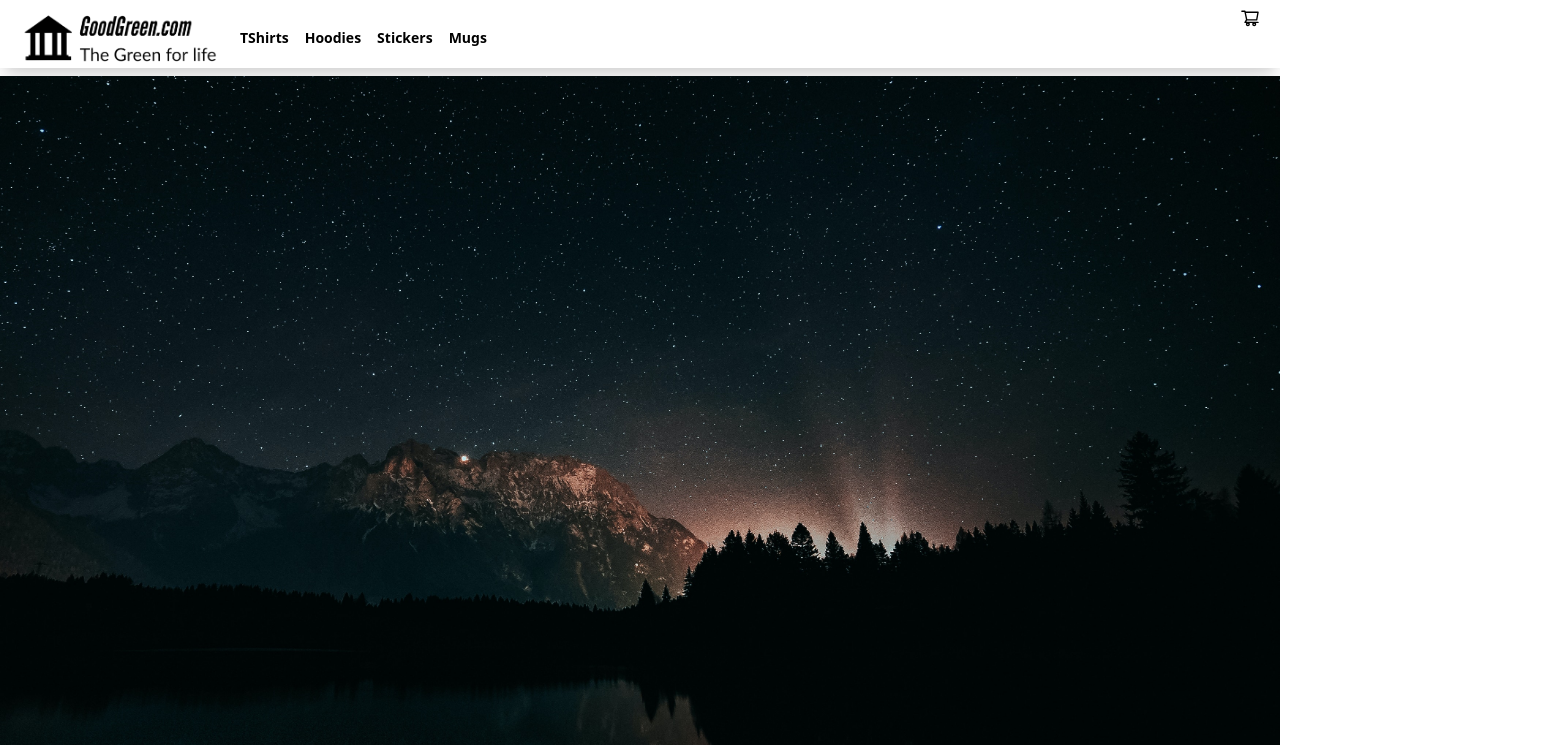
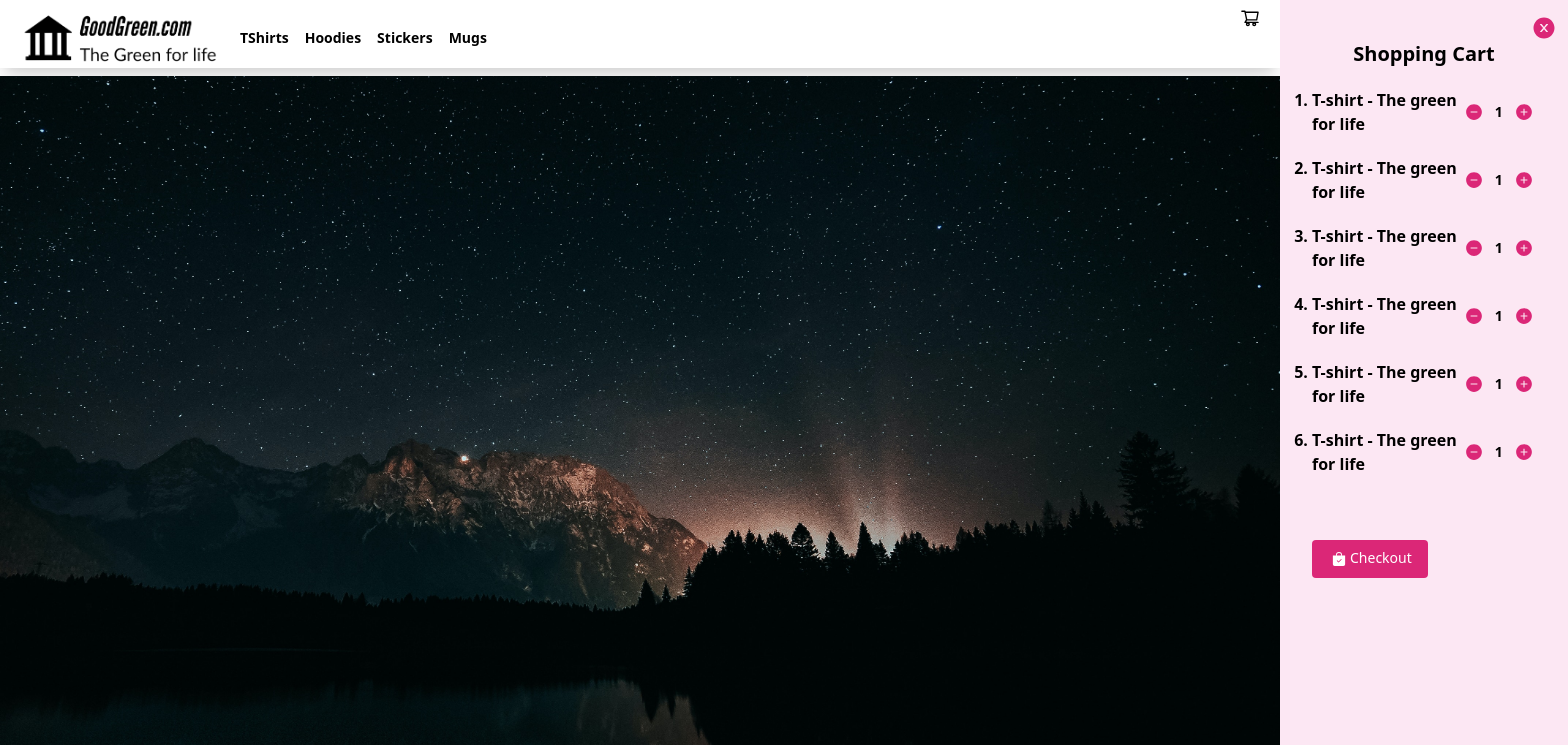
Before and after one commit to Amit-Rohila33/GoodGreen-ECOMMERCE, a Next.js app: page / in a window 1280 px wide. Shown: the top 745 px of the page, 1568 px wide, since content can reach past the window. Built offline with nearby package versions, Linux system fonts and the light colour scheme.

Commit message:
sideCart designing completed

```diff
--- a/components/Navbar.js
+++ b/components/Navbar.js
@@ -1,9 +1,26 @@
-import React from "react";
+import React, { useRef } from "react";
 import Image from "next/image";
 import Link from "next/link";
-import { AiOutlineShoppingCart } from "react-icons/ai";
+import {
+  AiFillCloseCircle,
+  AiOutlineShoppingCart,
+  AiFillPlusCircle,
+  AiFillMinusCircle,
+} from "react-icons/ai";
+
+import { BsFillBagCheckFill } from "react-icons/bs";
 
 const Navbar = () => {
+  const toggleCart = () => {
+    if (ref.current.classList.contains("translate-x-full")) {
+      ref.current.classList.remove("translate-x-full");
+      ref.current.classList.add("translate-x-0");
+    } else if (!ref.current.classList.contains("translate-x-full")) {
+      ref.current.classList.remove("translate-x-0");
+      ref.current.classList.add("translate-x-full");
+    }
+  };
+  const ref = useRef();
   return (
     <div className="flex flex-col md:flex-row md:justify-start justify-center items-center my-2 md:shadow-gray md:shadow-xl">
       <div className="logo mx-5 mb-2 md:mb-0">
@@ -27,8 +44,101 @@
           </Link>
         </ul>
       </div>
-      <div className="cart absolute right-0 top-2 mx-5 text-xl md:2xl">
+      <div
+        onClick={toggleCart}
+        className="cart absolute right-0 top-2 mx-5 text-xl md:2xl cursor-pointer"
+      >
         <AiOutlineShoppingCart />
+      </div>
+      <div
+        ref={ref}
+        className="w-72 h-full sideCart absolute z-10 top-0 right-0 bg-pink-100 py-10 px-8 transition-transform translate-x-full transform"
+      >
+        <h2 className="font-bold text-xl text-center">Shopping Cart</h2>
+        <span
+          onClick={toggleCart}
+          className="absolute top-4 right-3 text-2xl text-pink-600 hover:text-pink-400 cursor-pointer"
+        >
+          <AiFillCloseCircle />
+        </span>
+        <ol className="list-decimal font-semibold">
+          <li>
+            <div className="item flex my-5">
+              <div className="w-2/3 font-semibold">
+                T-shirt - The green for life
+              </div>
+              <div className="w-1/3 flex items-center justify-center font-semibold text-lg">
+                <AiFillMinusCircle className="cursor-pointer text-pink-600 hover:text-pink-400" />{" "}
+                <span className="mx-3 text-sm">1</span>
+                <AiFillPlusCircle className="cursor-pointer text-pink-600 hover:text-pink-400" />
+              </div>
+            </div>
+          </li>
+          <li>
+            <div className="item flex my-5">
+              <div className="w-2/3 font-semibold">
+                T-shirt - The green for life
+              </div>
+              <div className="w-1/3 flex items-center justify-center font-semibold text-lg">
+                <AiFillMinusCircle className="cursor-pointer text-pink-600 hover:text-pink-400" />{" "}
+                <span className="mx-3 text-sm">1</span>
+                <AiFillPlusCircle className="cursor-pointer text-pink-600 hover:text-pink-400" />
+              </div>
+            </div>
+          </li>
+          <li>
+            <div className="item flex my-5">
+              <div className="w-2/3 font-semibold">
+                T-shirt - The green for life
+              </div>
+              <div className="w-1/3 flex items-center justify-center font-semibold text-lg ">
+                <AiFillMinusCircle className="cursor-pointer text-pink-600 hover:text-pink-400" />{" "}
+                <span className="mx-3 text-sm">1</span>
+                <AiFillPlusCircle className="cursor-pointer text-pink-600 hover:text-pink-400" />
+              </div>
+            </div>
+          </li>
+          <li>
+            <div className="item flex my-5">
+              <div className="w-2/3 font-semibold">
+                T-shirt - The green for life
+              </div>
+              <div className="w-1/3 flex items-center justify-center font-semibold text-lg">
+                <AiFillMinusCircle className="cursor-pointer text-pink-600 hover:text-pink-400" />{" "}
+                <span className="mx-3 text-sm">1</span>
+                <AiFillPlusCircle className="cursor-pointer text-pink-600 hover:text-pink-400" />
+              </div>
+            </div>
+          </li>
+          <li>
+            <div className="item flex my-5">
+              <div className="w-2/3 font-semibold">
+                T-shirt - The green for life
+              </div>
+              <div className="w-1/3 flex items-center justify-center font-semibold text-lg">
+                <AiFillMinusCircle className="cursor-pointer text-pink-600 hover:text-pink-400" />{" "}
+                <span className="mx-3 text-sm">1</span>
+                <AiFillPlusCircle className="cursor-pointer text-pink-600 hover:text-pink-400" />
+              </div>
+            </div>
+          </li>
+          <li>
+            <div className="item flex my-5">
+              <div className="w-2/3 font-semibold">
+                T-shirt - The green for life
+              </div>
+              <div className="w-1/3 flex items-center justify-center font-semibold text-lg">
+                <AiFillMinusCircle className="cursor-pointer text-pink-600 hover:text-pink-400" />{" "}
+                <span className="mx-3 text-sm">1</span>
+                <AiFillPlusCircle className="cursor-pointer text-pink-600 hover:text-pink-400" />
+              </div>
+            </div>
+          </li>
+        </ol>
+        <button class="flex mr-auto mt-16 text-white bg-pink-600 border-0 py-2 px-4 focus:outline-none hover:bg-pink-400 rounded text-sm">
+          <BsFillBagCheckFill className="m-1" />
+          Checkout
+        </button>
       </div>
     </div>
   );
--- a/styles/globals.css
+++ b/styles/globals.css
@@ -1,3 +1,7 @@
 @tailwind base;
 @tailwind components;
 @tailwind utilities;
+
+body{
+    overflow-x: hidden;
+}
```
